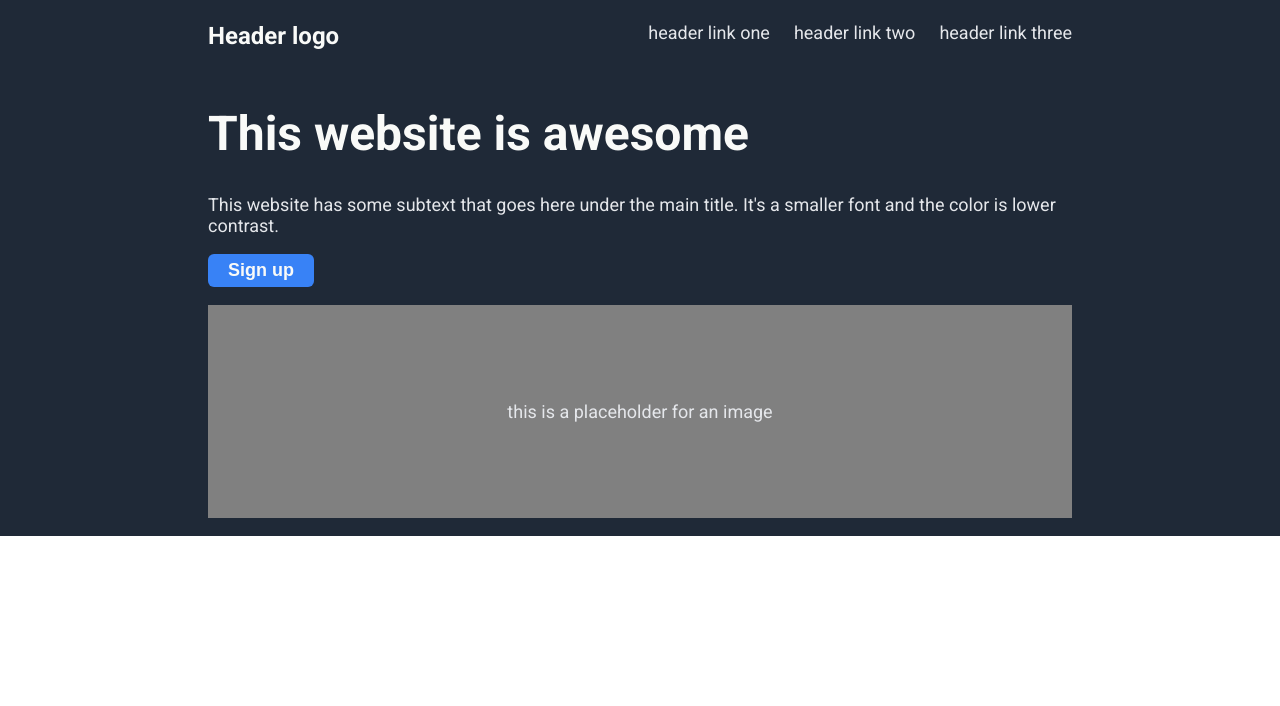
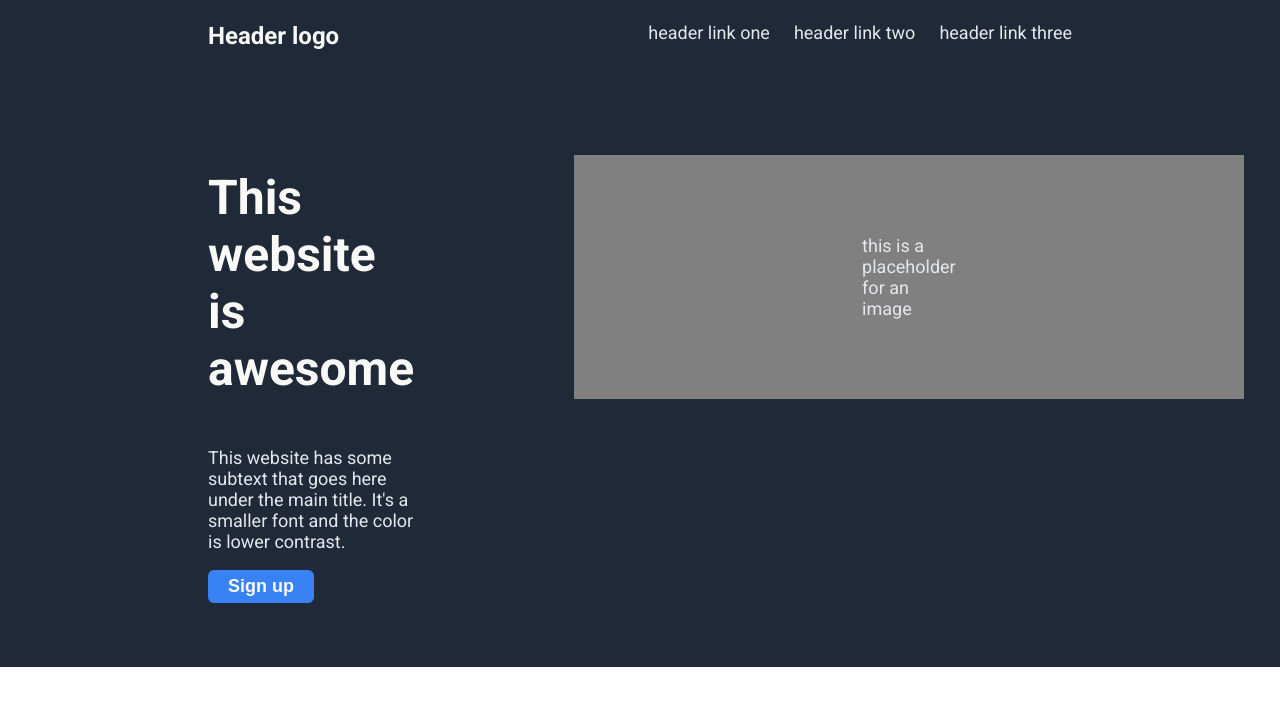
Before and after one commit to eduard-cc/landing-page, a plain HTML site: page index.html in a window 1280 px wide. Drawn offline with Linux system fonts and the light colour scheme.

Commit message:
finish header

```diff
--- a/style.css
+++ b/style.css
@@ -1,5 +1,4 @@
 @import url('https://fonts.googleapis.com/css2?family=Roboto:wght@400;700&display=swap');
-
 
 body {
     height: 100vh;
@@ -17,19 +16,12 @@ body {
     font-weight: bold;
 }
 
-.header {
+.nav , .welcome{
     background-color: #1f2937;
+    display: flex;
+    padding: 1.4rem 13rem 4rem;
 }
 
-.nav {
-    display: flex;
-}
-
-.nav , .welcome{
-    padding-left: 13rem;
-    padding-right: 13rem;
-    padding-top: 1.4rem;
-}
 .nav ul {
     list-style: none;
     margin: 0;
@@ -49,16 +41,13 @@ a {
     text-decoration: none;
 }
 
-.welcome h1{
-    font-size: 48px;
-    font-weight: bolder;
-}
-.welcome p {
-    font-size: 18px;
-    color: #e5e7eb;
+.welcome .left {
+    display: flex;
+    margin-right: 10rem;
+    flex-direction: column;
 }
 
-button {
+.welcome button {
     background-color: #3882f6;
     padding: 6px 20px 6px 20px;
     color: #f9faf8;
@@ -66,13 +55,25 @@ button {
     border: 0;
     border-radius: 6px;
     font-size: 18px;
+    align-self: flex-start;
+}
+
+.welcome h1{
+    font-size: 48px;
+    font-weight: bolder;
+}
+
+.welcome p {
+    font-size: 18px;
+    color: #e5e7eb;
 }
 
 .image {
     background-color: gray;
 }
+
 .image p {
     display: flex;
     justify-content: center;
-    padding: 6rem;
+    padding: 5rem 18rem;
 }
```
